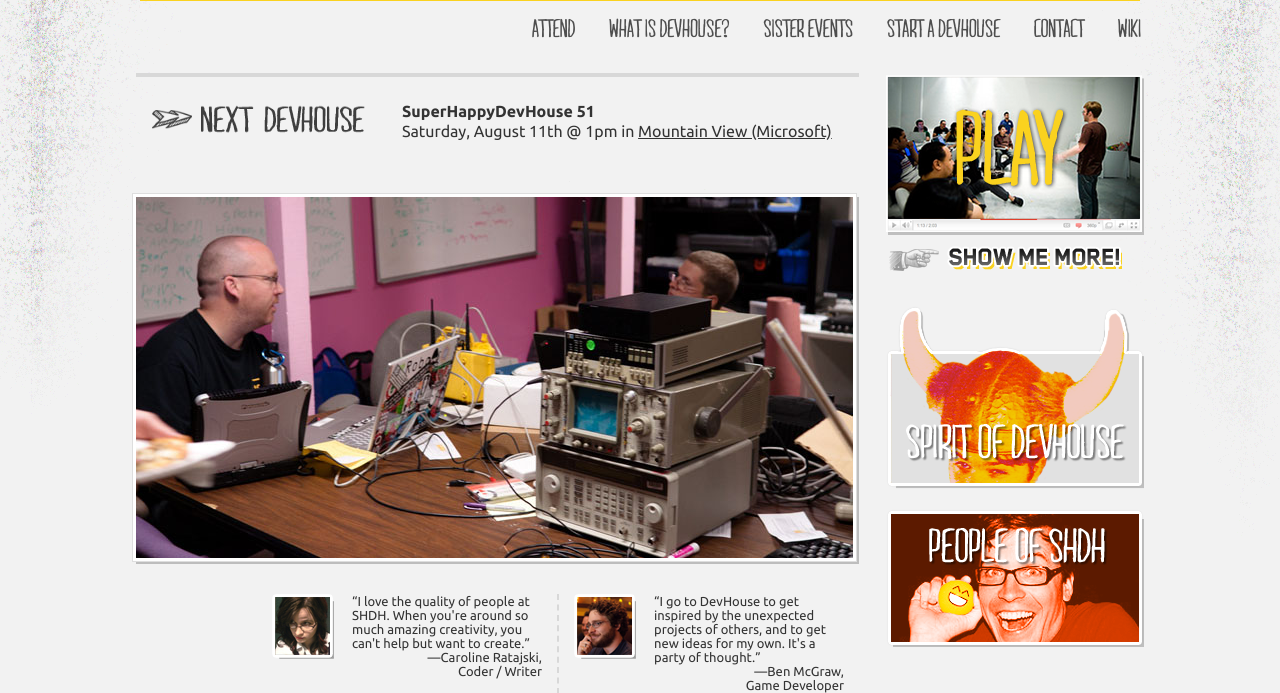
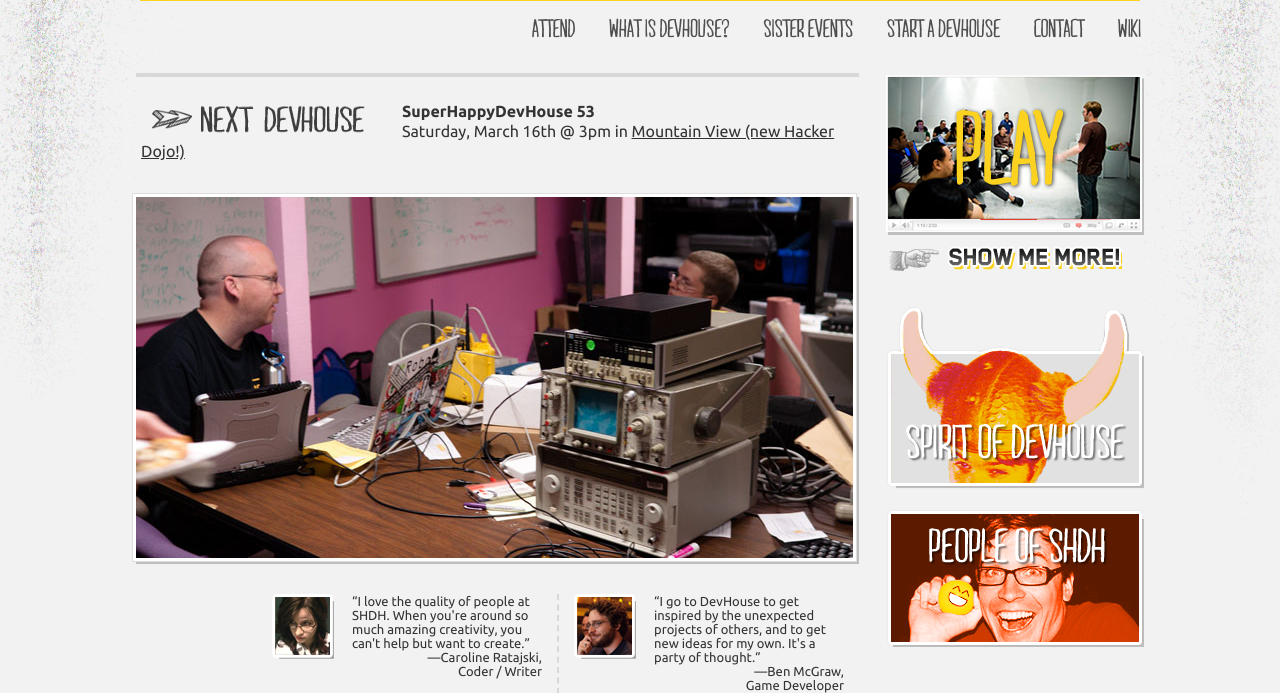
Before and after one commit to devhouse/shdh-website, a Python web app: template templates/index.html in a window 1280 px wide. Shown: the part 284-977 px from the top of the page. Run offline with Jinja, Linux system fonts and the light colour scheme; the template is opened without the code that fills it, so the values that code supplies are empty; some libraries are stand-ins or nearby versions; some web fonts are replaced.

Commit message:
Update for SHDH53

```diff
--- a/templates/index.html
+++ b/templates/index.html
@@ -4,8 +4,8 @@
 
     <div id="next" class="next-main">
       <img src="/static/images/next.png" width="231" height="41" />
-      <span>SuperHappyDevHouse 51</span>
-      Saturday, August 11th @ 1pm in <a style="color: #333;" href="http://shdh51.eventbrite.com/" target="_new">Mountain View (Microsoft)</a>
+      <span>SuperHappyDevHouse 53</span>
+      Saturday, March 16th @ 3pm in <a style="color: #333;" href="http://superhappydevhouse.org/w/page/63764306/SuperHappyDevHouse53/" target="_new">Mountain View (new Hacker Dojo!)</a>
     </div>
 
     <div class="image" style="margin-bottom: 30px;">
```
